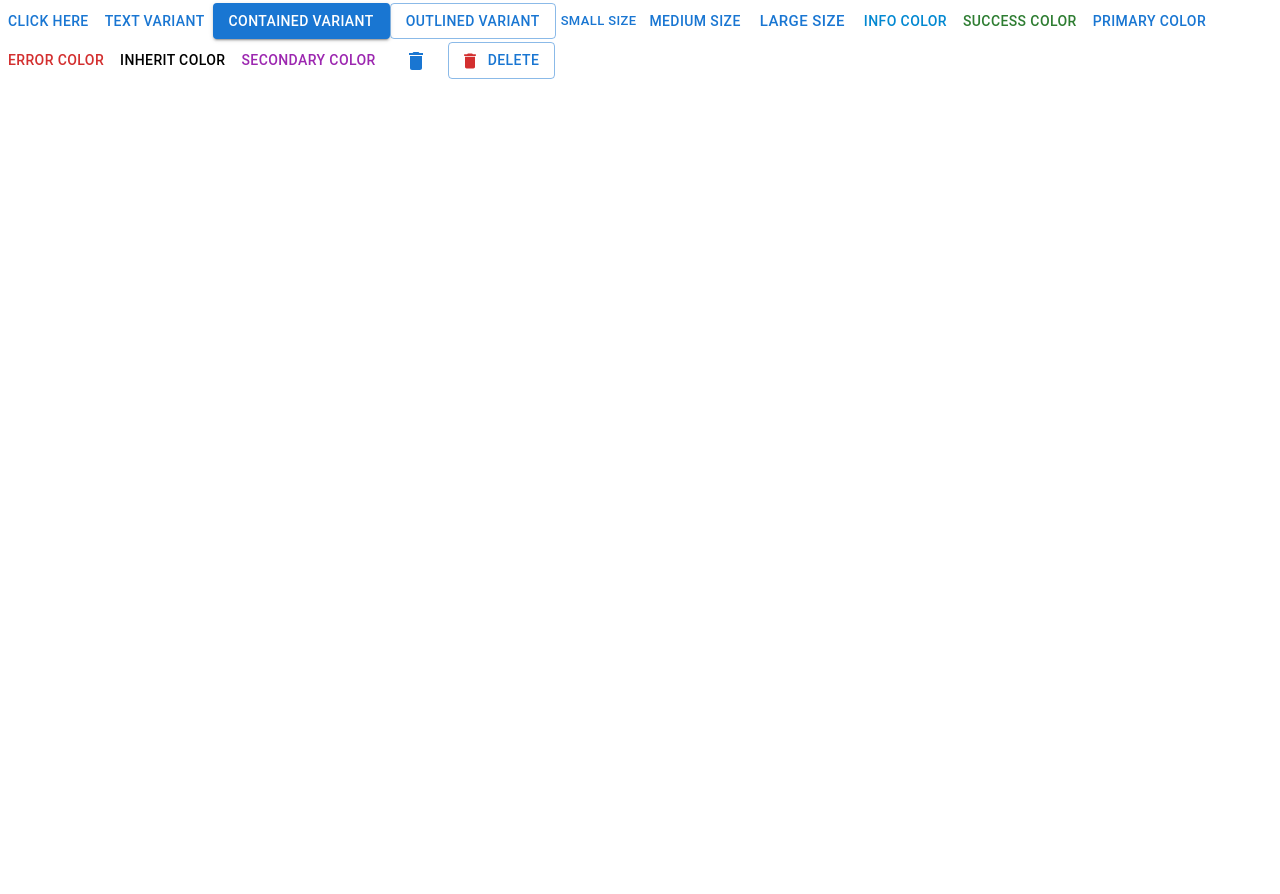
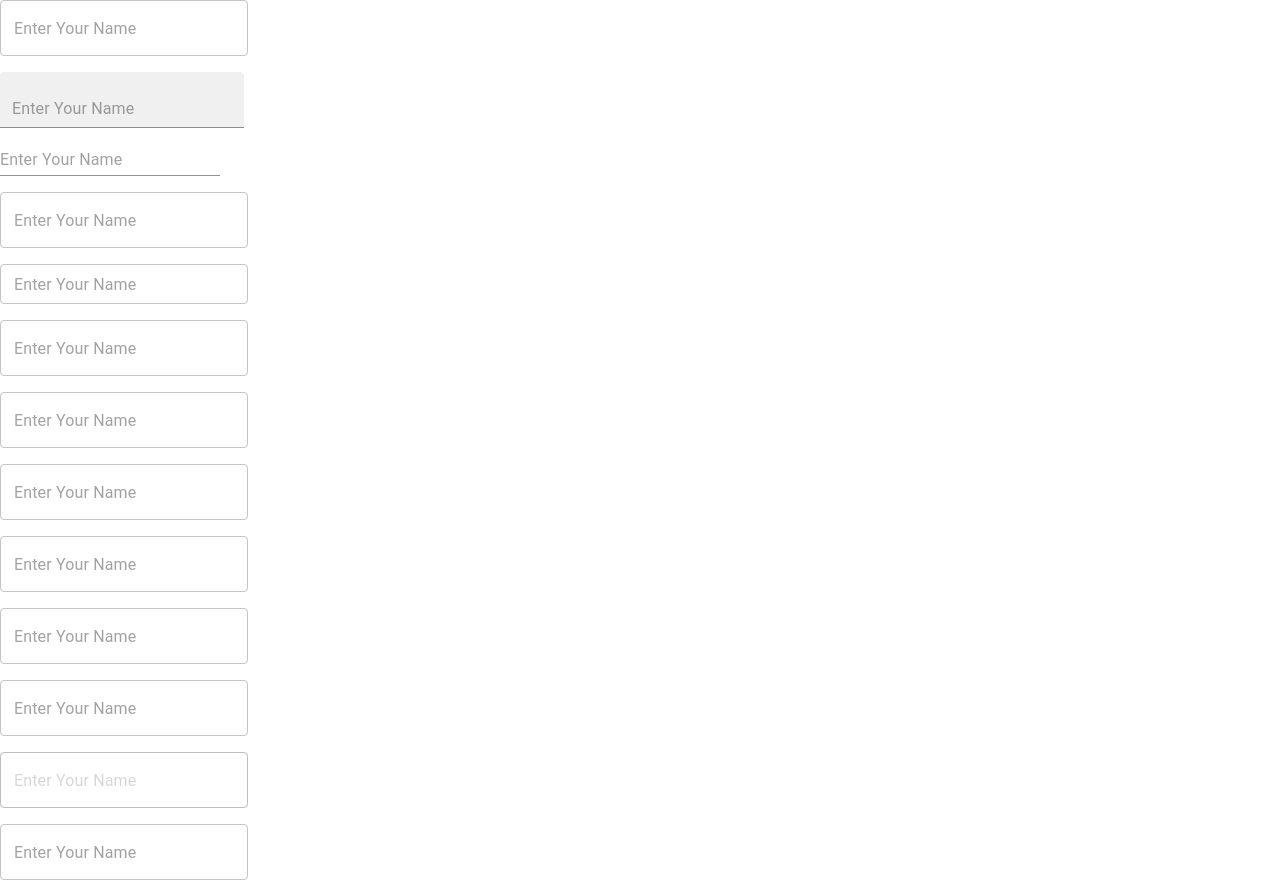
Before and after one commit to Emam-Bokhari/MUI, a React (Vite) app: page / in a window 1280 px wide. Shown: the top 894 px of the page. Before the commit the page ends 800 px from the top, so only its background shows below. Built offline with nearby package versions, Linux system fonts and the light colour scheme.

Commit message:
TextFeild * size * color * placeholder * variants * disabled * required * multiline

```diff
--- a/src/App.jsx
+++ b/src/App.jsx
@@ -1,10 +1,10 @@
 import { Fragment } from "react";
-import ButtonComponent from "./components/Practice/Day-03/ButtonComponent";
+import TextFeildComponent from "./components/Practice/Day-03/TextFeildComponent";
 
 export default function App() {
   return (
     <Fragment>
-      <ButtonComponent />
+      <TextFeildComponent />
     </Fragment>
   );
 }
--- /dev/null
+++ b/src/components/Practice/Day-03/TextFeildComponent.jsx
@@ -0,0 +1,91 @@
+import { TextField } from "@mui/material";
+import { Fragment } from "react";
+
+export default function TextFeildComponent() {
+  return (
+    <Fragment>
+      {/* basic text feild */}
+      <TextField placeholder="Enter Your Name" />
+      {/* variants */}
+      <TextField
+        variant="filled"
+        sx={{ display: "block", mt: 2 }}
+        placeholder="Enter Your Name"
+      />
+
+      <TextField
+        variant="standard"
+        sx={{ display: "block", mt: 2 }}
+        placeholder="Enter Your Name"
+      />
+
+      <TextField
+        variant="outlined"
+        sx={{ display: "block", mt: 2 }}
+        placeholder="Enter Your Name"
+      />
+
+      {/* size */}
+      <TextField
+        size="small"
+        sx={{ display: "block", mt: 2 }}
+        placeholder="Enter Your Name"
+      />
+
+      <TextField
+        size="medium"
+        sx={{ display: "block", mt: 2 }}
+        placeholder="Enter Your Name"
+      />
+
+      {/* color */}
+      <TextField
+        color="error"
+        sx={{ display: "block", mt: 2 }}
+        placeholder="Enter Your Name"
+      />
+      <TextField
+        color="primary"
+        sx={{ display: "block", mt: 2 }}
+        placeholder="Enter Your Name"
+      />
+      <TextField
+        color="success"
+        sx={{ display: "block", mt: 2 }}
+        placeholder="Enter Your Name"
+      />
+      <TextField
+        color="warning"
+        sx={{ display: "block", mt: 2 }}
+        placeholder="Enter Your Name"
+      />
+      <TextField
+        color="secondary"
+        sx={{ display: "block", mt: 2 }}
+        placeholder="Enter Your Name"
+      />
+      {/* disabled */}
+      <TextField
+        disabled
+        sx={{ display: "block", mt: 2 }}
+        placeholder="Enter Your Name"
+      />
+      {/* required */}
+      <TextField
+        required
+        size="medium"
+        sx={{ display: "block", mt: 2 }}
+        placeholder="Enter Your Name"
+      />
+      {/* multiline */}
+      <TextField
+        multiline
+        rows="4"
+        fullWidth
+        size="medium"
+        sx={{ display: "block", mt: 2 }}
+        placeholder="Enter Your Name"
+      />
+    </Fragment>
+  );
+}
```
